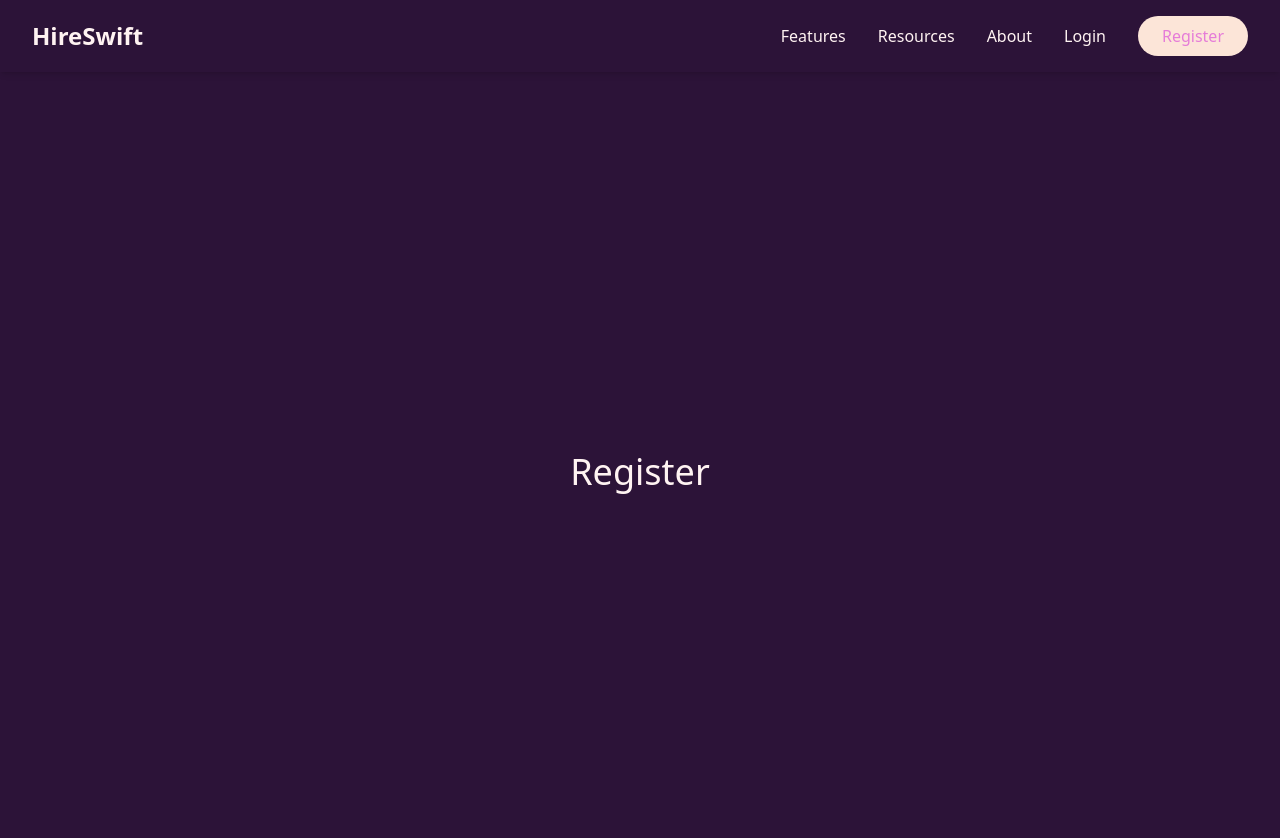
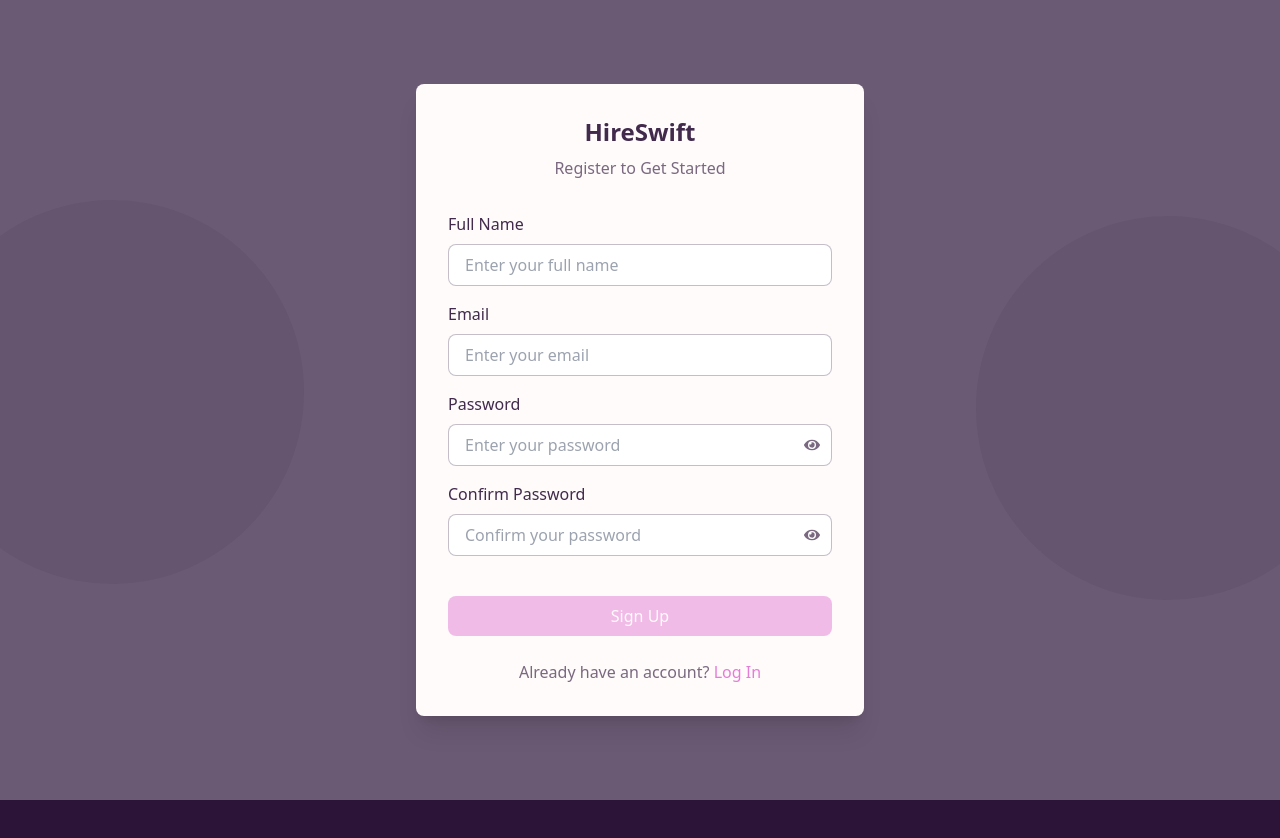
Before and after one commit to Christianib003/HireSwift, a React (Vite) app: page /register in a window 1280 px wide. Shown: the top 838 px of the page. After the commit the page ends 800 px from the top, so only its background shows below. Built offline with nearby package versions, Linux system fonts and the light colour scheme.

Commit message:
create static form for registration

```diff
--- a/package.json
+++ b/package.json
@@ -12,6 +12,7 @@
   "dependencies": {
     "react": "^18.3.1",
     "react-dom": "^18.3.1",
+    "react-icons": "^5.3.0",
     "react-router-dom": "^7.0.1"
   },
   "devDependencies": {
--- a/src/App.jsx
+++ b/src/App.jsx
@@ -1,12 +1,16 @@
-import { BrowserRouter as Router, Routes, Route } from 'react-router-dom'
+import { BrowserRouter as Router, Routes, Route, useLocation } from 'react-router-dom'
 import Navbar from './components/layout/Navbar'
 import { routes } from './routes/routes'
 
-function App() {
+// Create a wrapper component to handle the navbar visibility
+const AppContent = () => {
+  const location = useLocation();
+  const hideNavbarPaths = ['/register', '/login'];
+  const shouldShowNavbar = !hideNavbarPaths.includes(location.pathname);
+
   return (
-    <Router>
     <div className="min-h-screen bg-background flex flex-col">
-        <Navbar />
+      {shouldShowNavbar && <Navbar />}
       <Routes>
         {routes.map((route) => (
           <Route
@@ -17,6 +21,13 @@ function App() {
         ))}
       </Routes>
     </div>
+  );
+};
+
+function App() {
+  return (
+    <Router>
+      <AppContent />
     </Router>
   )
 }
--- /dev/null
+++ b/src/components/common/FormInput.jsx
@@ -0,0 +1,50 @@
+import { useState } from 'react';
+import { FaEye, FaEyeSlash } from 'react-icons/fa';
+
+const FormInput = ({
+  label,
+  type = 'text',
+  id,
+  value,
+  onChange,
+  error,
+  ...props
+}) => {
+  const [showPassword, setShowPassword] = useState(false);
+  const isPassword = type === 'password';
+
+  return (
+    <div className="mb-4">
+      <label
+        htmlFor={id}
+        className="block text-dark mb-2 font-medium"
+      >
+        {label}
+      </label>
+      <div className="relative">
+        <input
+          type={isPassword && showPassword ? 'text' : type}
+          id={id}
+          className="w-full px-4 py-2 border rounded-lg border-dark/30 focus:outline-none focus:border-dark"
+          value={value}
+          onChange={onChange}
+          {...props}
+        />
+        {isPassword && (
+          <button
+            type="button"
+            onClick={() => setShowPassword(!showPassword)}
+            className="absolute right-3 top-1/2 -translate-y-1/2 text-dark/70"
+          >
+            {showPassword ? <FaEyeSlash /> : <FaEye />}
+          </button>
+        )}
+      </div>
+      {error && (
+        <p className="text-red-500 text-sm mt-1">{error}</p>
+      )}
+    </div>
+  );
+};
+
+export default FormInput;
--- a/src/pages/Welcome.jsx
+++ b/src/pages/Welcome.jsx
@@ -13,7 +13,7 @@ const Welcome = () => {
 
         <div className="flex gap-4 flex-wrap justify-center">
           <Link
-            to="/get-started"
+            to="/register"
             className="pill-button bg-primary text-text"
           >
             Get Started
--- /dev/null
+++ b/src/pages/auth/Register.jsx
@@ -0,0 +1,161 @@
+import { useState } from 'react';
+import { Link } from 'react-router-dom';
+import FormInput from '../../components/common/FormInput';
+
+const Register = () => {
+  const [formData, setFormData] = useState({
+    fullName: '',
+    email: '',
+    password: '',
+    confirmPassword: ''
+  });
+  const [errors, setErrors] = useState({});
+
+  const handleChange = (e) => {
+    const { name, value } = e.target;
+    setFormData(prev => ({
+      ...prev,
+      [name]: value
+    }));
+
+    // Clear error when user starts typing
+    if (errors[name]) {
+      setErrors(prev => ({
+        ...prev,
+        [name]: ''
+      }));
+    }
+  };
+
+  const validateForm = () => {
+    const newErrors = {};
+
+    if (!formData.fullName.trim()) {
+      newErrors.fullName = 'Full name is required';
+    }
+
+    if (!formData.email.trim()) {
+      newErrors.email = 'Email is required';
+    } else if (!/\S+@\S+\.\S+/.test(formData.email)) {
+      newErrors.email = 'Invalid email format';
+    }
+
+    if (!formData.password) {
+      newErrors.password = 'Password is required';
+    } else if (formData.password.length < 6) {
+      newErrors.password = 'Password must be at least 6 characters';
+    }
+
+    if (formData.password !== formData.confirmPassword) {
+      newErrors.confirmPassword = 'Passwords do not match';
+    }
+
+    setErrors(newErrors);
+    return Object.keys(newErrors).length === 0;
+  };
+
+  const handleSubmit = (e) => {
+    e.preventDefault();
+    if (validateForm()) {
+      // Handle form submission
+      console.log('Form submitted:', formData);
+    }
+  };
+
+  const isFormValid = () => {
+    return (
+      formData.fullName &&
+      formData.email &&
+      formData.password &&
+      formData.confirmPassword &&
+      formData.password === formData.confirmPassword &&
+      formData.password.length >= 6
+    );
+  };
+
+  return (
+    <div className="min-h-screen bg-secondary flex items-center justify-center relative overflow-hidden">
+      {/* Background shapes */}
+      <div className="absolute inset-0 overflow-hidden">
+        <div className="absolute top-1/4 -left-20 w-96 h-96 rounded-full bg-secondary-dark/30 transform -rotate-12" />
+        <div className="absolute bottom-1/4 -right-20 w-96 h-96 rounded-full bg-secondary-dark/30 transform rotate-12" />
+      </div>
+
+      <div className="w-full max-w-md mx-4 bg-white rounded-lg shadow-xl relative z-10 my-8">
+        <div className="p-8">
+          <div className="text-center mb-8">
+            <h1 className="text-2xl font-bold text-dark mb-2">HireSwift</h1>
+            <p className="text-dark/70">Register to Get Started</p>
+          </div>
+
+          <form onSubmit={handleSubmit}>
+            <FormInput
+              label="Full Name"
+              type="text"
+              id="fullName"
+              name="fullName"
+              value={formData.fullName}
+              onChange={handleChange}
+              error={errors.fullName}
+              placeholder="Enter your full name"
+            />
+
+            <FormInput
+              label="Email"
+              type="email"
+              id="email"
+              name="email"
+              value={formData.email}
+              onChange={handleChange}
+              error={errors.email}
+              placeholder="Enter your email"
+            />
+
+            <FormInput
+              label="Password"
+              type="password"
+              id="password"
+              name="password"
+              value={formData.password}
+              onChange={handleChange}
+              error={errors.password}
+              placeholder="Enter your password"
+            />
+
+            <FormInput
+              label="Confirm Password"
+              type="password"
+              id="confirmPassword"
+              name="confirmPassword"
+              value={formData.confirmPassword}
+              onChange={handleChange}
+              error={errors.confirmPassword}
+              placeholder="Confirm your password"
+            />
+
+            <button
+              type="submit"
+              disabled={!isFormValid()}
+              className={`w-full py-2 rounded-lg text-white font-medium mt-6
+                ${isFormValid()
+                  ? 'bg-primary hover:opacity-90'
+                  : 'bg-primary/50 cursor-not-allowed'
+                }`}
+            >
+              Sign Up
+            </button>
+          </form>
+
+          <p className="text-center mt-6 text-dark/70">
+            Already have an account?{' '}
+            <Link to="/login" className="text-primary hover:underline">
+              Log In
+            </Link>
+          </p>
+        </div>
+      </div>
+    </div>
+  );
+};
+
+export default Register;
--- a/src/routes/routes.js
+++ b/src/routes/routes.js
@@ -1,5 +1,6 @@
 import Welcome from '../pages/Welcome';
 import TempPage from '../pages/TempPage';
+import Register from '../pages/auth/Register';
 
 export const routes = [
   {
@@ -28,8 +29,7 @@ export const routes = [
   },
   {
     path: '/register',
-    element: TempPage,
-    props: { title: 'Register' },
+    element: Register,
   },
   {
     path: '/get-started',
--- a/tailwind.config.js
+++ b/tailwind.config.js
@@ -11,6 +11,10 @@ export default {
         background: '#2c1338',
         text: '#fff3f2',
         register: '#fce5d8',
+        secondary: '#6b5a74',
+        'secondary-dark': '#5a4961',
+        dark: '#412a4c',
+        white: '#fefbfa',
       }
     },
   },
```
Also changed, not shown: 1 other file (tests, documents, lock files or other folders). Lines whose indentation alone changed are shown as unchanged.
